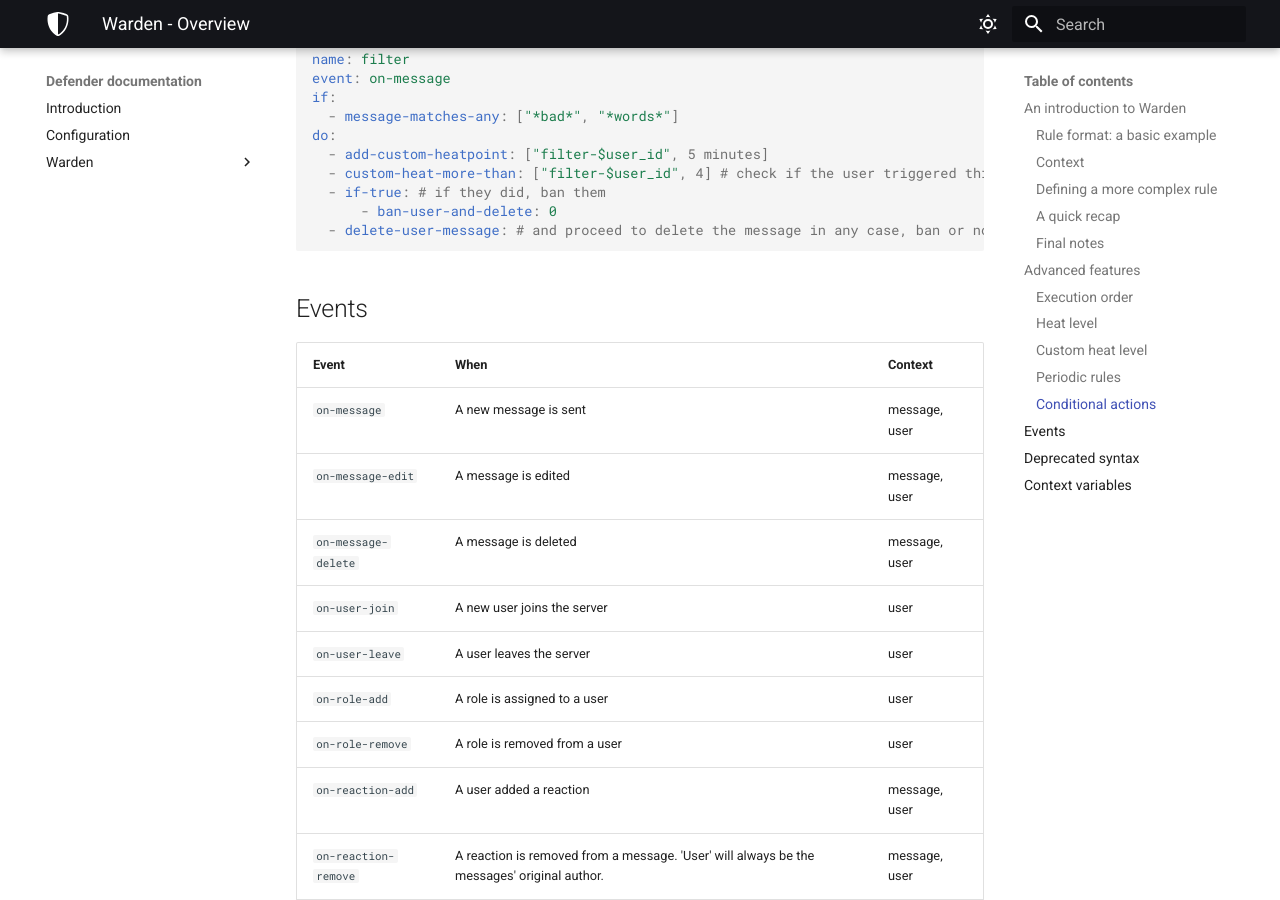
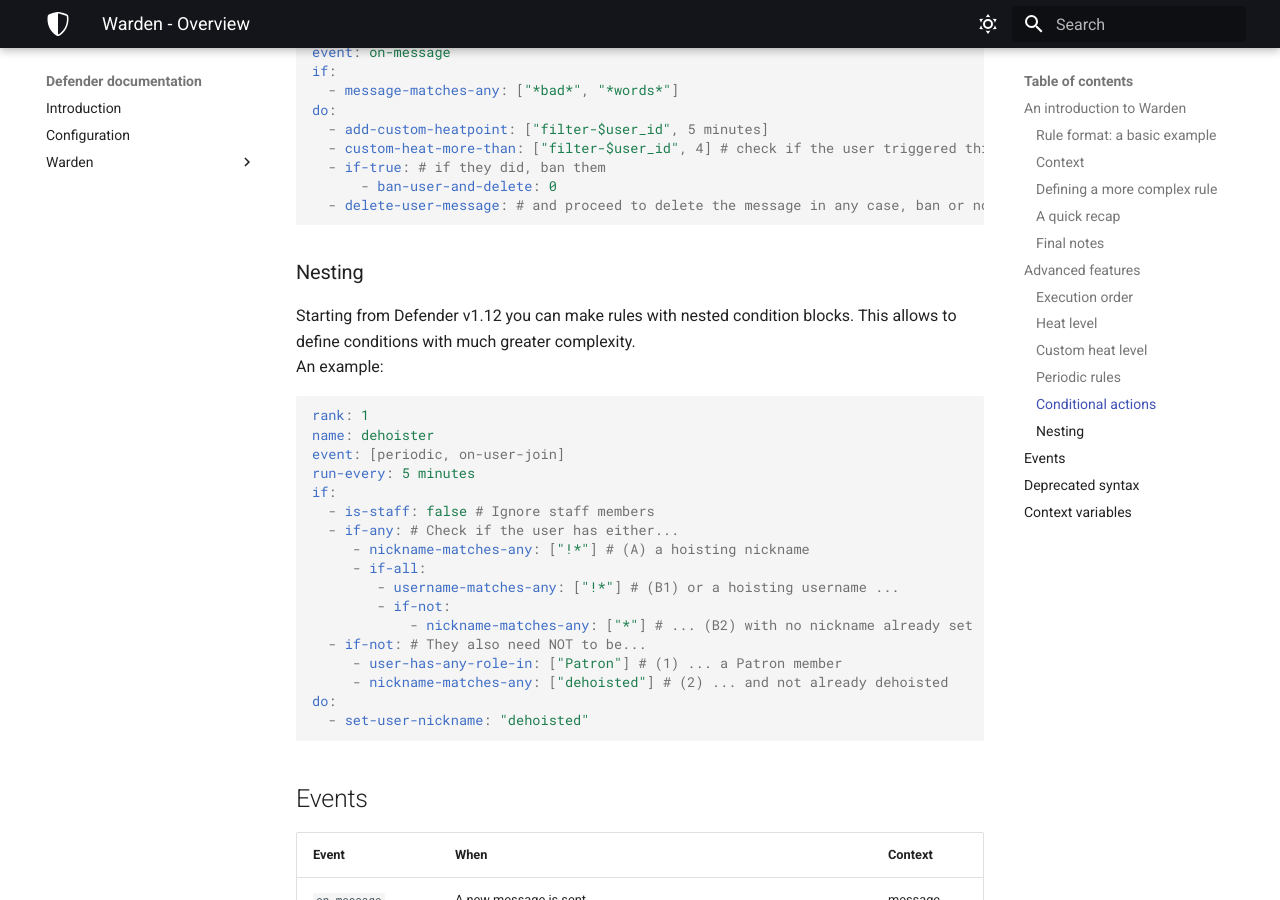
Before and after one commit to Twentysix26/defender-docs, an MkDocs documentation site: the page built from docs/warden/overview.md, in a window 1280 px wide and 900 px high, scrolled down 6569 px. Built offline with MkDocs 1.6.1 and Material for MkDocs 9.7.7, drawn with Linux system fonts in a browser that asks for light colours; some of the changed text lies outside the part shown.

Commit message:
WD: Updated old information / nesting explanation

````diff
--- a/docs/warden/overview.md
+++ b/docs/warden/overview.md
@@ -25,7 +25,7 @@
 
 - `name` is the name of this rule. Every rule that you add will have an unique name to tell them apart. If you try to add a rule with a name that is already registered a confirmation will be asked before proceeding with overwrite.
 - `rank` is the highest rank that this rule will target. As explained in `[p]defender status`, Rank 1 is the highest rank there is. This means that every message that is sent will be targeted, even staff's.
-- `event` is *when* this rule will enter into effect. There are currently 5 [events](#events) available.
+- `event` is *when* this rule will enter into effect. You can find the complete [event list](#events) below.
    A rule can also be defined with multiple events by using a list, example: `[on-message, on-message-edit]`
 - `if` is the section where the [conditions](/defender-docs/warden/statements#conditions) are defined. It supports both basic condition and special condition blocks (we'll get to that later). Every condition (and condition block) must resolve to `true` for the rule's action to be executed.
 - `do` is the section where the [actions](/defender-docs/warden/statements#actions) are defined. Actions are ordered and will be executed in the order you have defined them. If one of them errors out for whatever reason, the action's execution will stop. You can monitor errors in `[p]defender monitor`.
@@ -204,6 +204,29 @@
       - ban-user-and-delete: 0
   - delete-user-message: # and proceed to delete the message in any case, ban or not
 ```
+### Nesting
+Starting from Defender v1.12 you can make rules with nested condition blocks. This allows to define conditions with much greater complexity.
+An example:
+
+```yaml
+rank: 1
+name: dehoister
+event: [periodic, on-user-join]
+run-every: 5 minutes
+if:
+  - is-staff: false # Ignore staff members
+  - if-any: # Check if the user has either...
+     - nickname-matches-any: ["!*"] # (A) a hoisting nickname
+     - if-all:
+        - username-matches-any: ["!*"] # (B1) or a hoisting username ...
+        - if-not:
+            - nickname-matches-any: ["*"] # ... (B2) with no nickname already set
+  - if-not: # They also need NOT to be...
+     - user-has-any-role-in: ["Patron"] # (1) ... a Patron member
+     - nickname-matches-any: ["dehoisted"] # (2) ... and not already dehoisted
+do:
+  - set-user-nickname: "dehoisted"
+```
 
 ## Events
 
````
Also changed, not shown: other parts of docs/warden/overview.md (+1 -1 lines).
